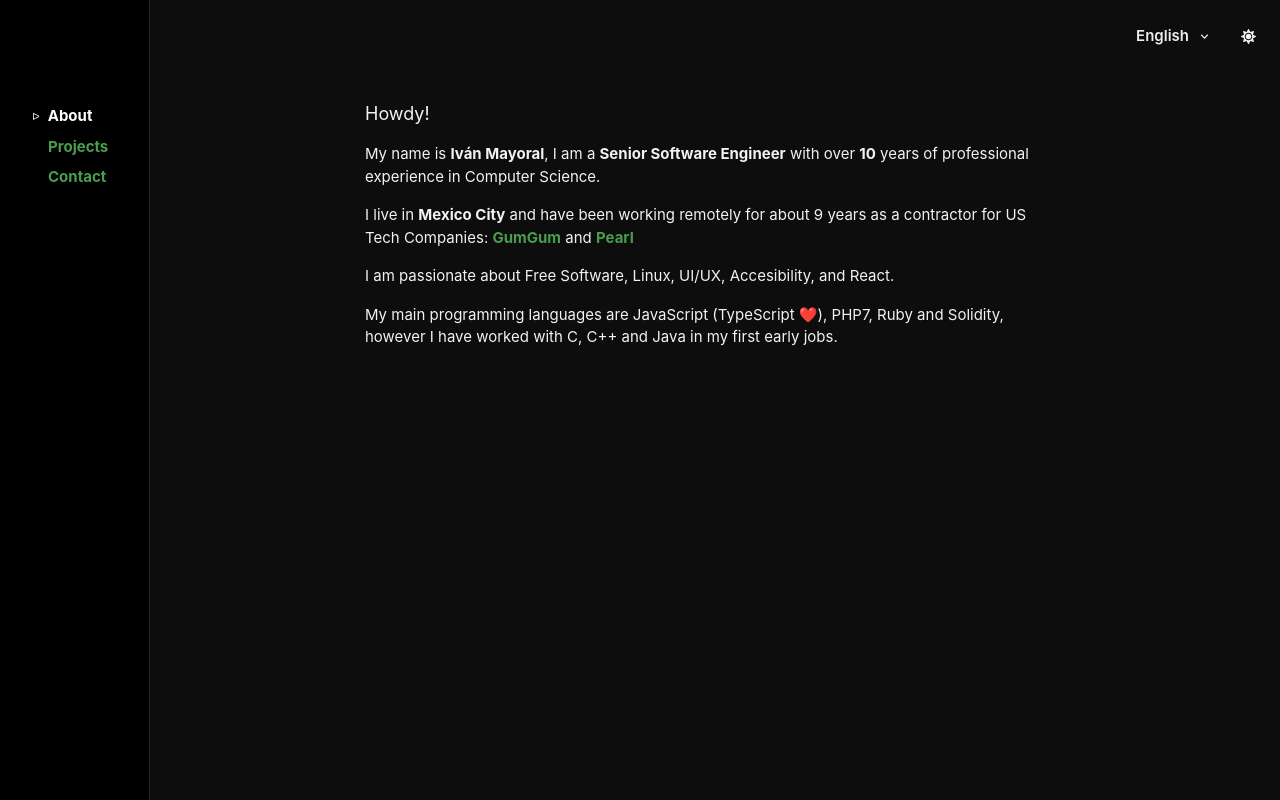
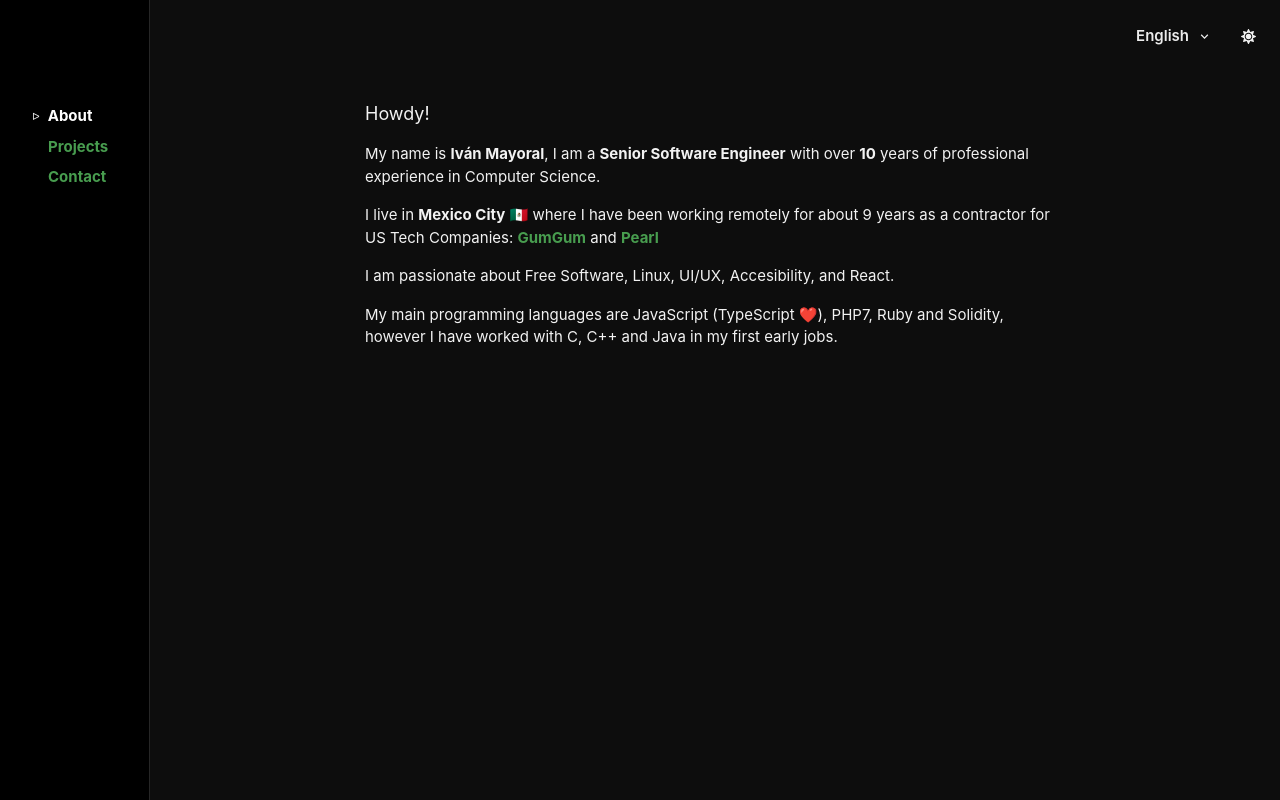
Before and after one commit to ivanm/vaan.dev, a React (Create React App) app: page / in a window 1280 px wide. Built offline with nearby package versions, Linux system fonts and the light colour scheme.

Commit message:
Text changes

```diff
--- a/src/i18n.ts
+++ b/src/i18n.ts
@@ -5,7 +5,7 @@ import es from "./locales/es";
 
 const lng: string =
   localStorage.getItem("language") !== null
-    ? JSON.parse(localStorage.getItem("language"))
+    ? JSON.parse(`${localStorage.getItem("language")}`)
     : "en";
 i18n.use(initReactI18next).init({
   resources: {
@@ -14,7 +14,7 @@ i18n.use(initReactI18next).init({
   },
   lng,
   fallbackLng: "en",
-  debug: true,
+  // debug: true,
   interpolation: {
     escapeValue: false
   }
--- a/src/locales/en.ts
+++ b/src/locales/en.ts
@@ -5,7 +5,7 @@ const en: any = {
     text1:
       "My name is <1>Iván Mayoral</1>, I am a <3>Senior Software Engineer</3> with over <5>10</5> years of professional experience in Computer Science.",
     text2:
-      "I live in <1>Mexico City</1> and have been working remotely for about 9 years as a contractor for US Tech Companies: <3>GumGum</3> and <5>Pearl</5>",
+      "I live in <1>Mexico City</1> 🇲🇽 where I have been working remotely for about 9 years as a contractor for US Tech Companies: <3>GumGum</3> and <5>Pearl</5>",
     text3:
       "I am passionate about Free Software, Linux, UI/UX, Accesibility, and React.",
     text4:
--- a/src/locales/es.ts
+++ b/src/locales/es.ts
@@ -5,7 +5,7 @@ const es: any = {
     text1:
       "Mi nombre es <1>Iván Mayoral</1>, soy <3>Senior Software Engineer</3> con más de <5>10</5> años de carrera profesional en Ciencias de la Computación.",
     text2:
-      "Vivo en <1>Ciudad de México</1> desde donde he estado trabajando de forma remota desde hace 9 años como contractor para empresas tecnológicas de USA: <3>GumGum</3> y <5>Pearl</5>",
+      "Vivo en <1>Ciudad de México</1> 🇲🇽 desde donde he estado trabajando de forma remota los últimos 9 años como contractor para empresas tecnológicas de USA: <3>GumGum</3> y <5>Pearl</5>",
     text3:
       "Me apasiona el Software Libre, Linux, UI/UX, Accesibilidad y React.",
     text4:
```
